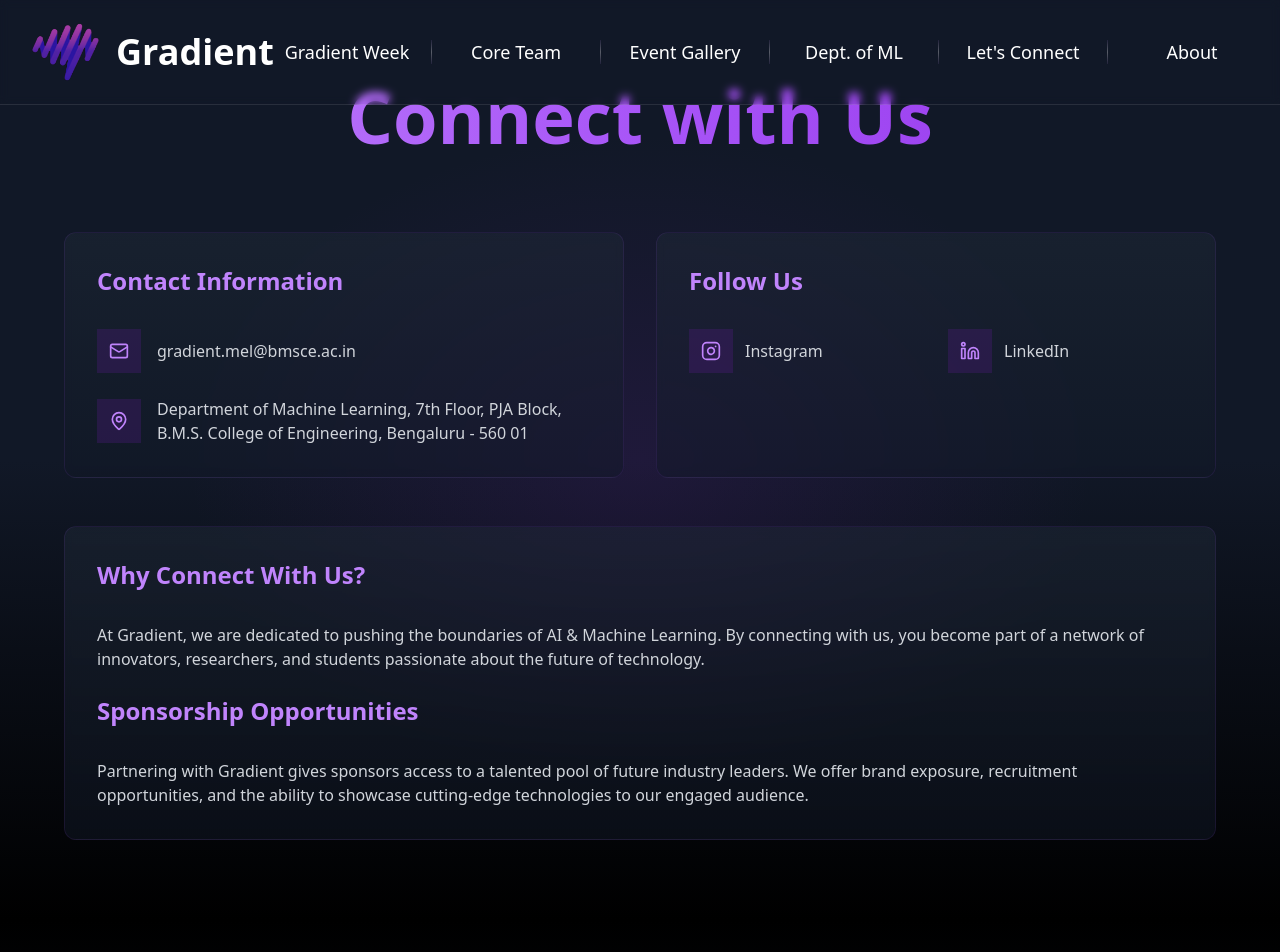
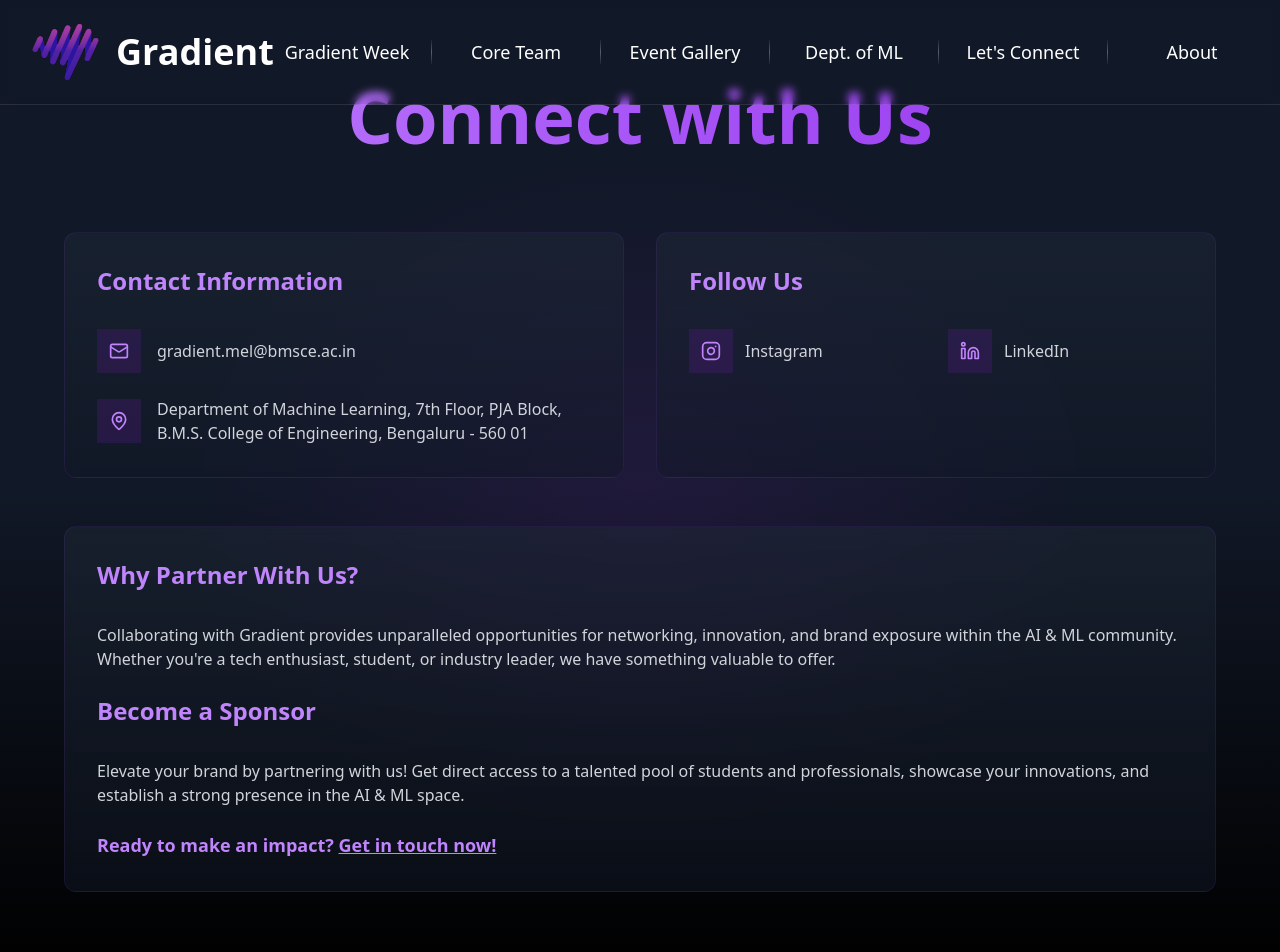
Before and after one commit to Vinay-yele/Gradient-Website, a Next.js app: page /connect in a window 1280 px wide. Shown: the top 952 px of the page. Built offline with nearby package versions, Linux system fonts and the light colour scheme.

Commit message:
Update page.tsx

```diff
--- a/app/connect/page.tsx
+++ b/app/connect/page.tsx
@@ -106,13 +106,16 @@ export default function Connect() {
             transition={{ duration: 0.5, delay: 0.6 }}
             className="bg-gradient-to-b from-gray-800/50 to-gray-900/50 rounded-xl p-8 backdrop-blur-sm border border-purple-500/10 hover:border-purple-500/30 transition-all duration-300"
           >
-            <h2 className="text-2xl font-bold mb-8 text-purple-400">Why Connect With Us?</h2>
+            <h2 className="text-2xl font-bold mb-8 text-purple-400">Why Partner With Us?</h2>
             <p className="text-gray-300 mb-6">
-              At Gradient, we are dedicated to pushing the boundaries of AI & Machine Learning. By connecting with us, you become part of a network of innovators, researchers, and students passionate about the future of technology.
+              Collaborating with Gradient provides unparalleled opportunities for networking, innovation, and brand exposure within the AI & ML community. Whether you're a tech enthusiast, student, or industry leader, we have something valuable to offer.
             </p>
-            <h2 className="text-2xl font-bold mb-8 text-purple-400">Sponsorship Opportunities</h2>
-            <p className="text-gray-300">
-              Partnering with Gradient gives sponsors access to a talented pool of future industry leaders. We offer brand exposure, recruitment opportunities, and the ability to showcase cutting-edge technologies to our engaged audience.
+            <h2 className="text-2xl font-bold mb-8 text-purple-400">Become a Sponsor</h2>
+            <p className="text-gray-300 mb-6">
+              Elevate your brand by partnering with us! Get direct access to a talented pool of students and professionals, showcase your innovations, and establish a strong presence in the AI & ML space.
+            </p>
+            <p className="text-lg text-purple-400 font-semibold mt-4">
+              Ready to make an impact? <a href="mailto:gradient.mel@bmsce.ac.in" className="underline hover:text-purple-300">Get in touch now!</a>
             </p>
           </motion.div>
         </div>
```
